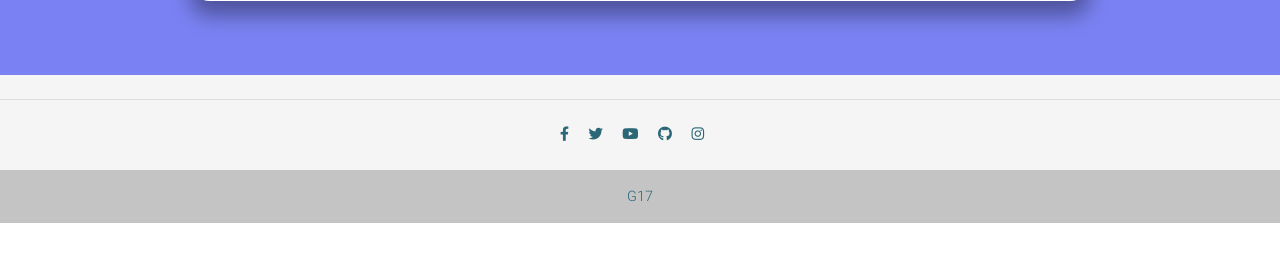
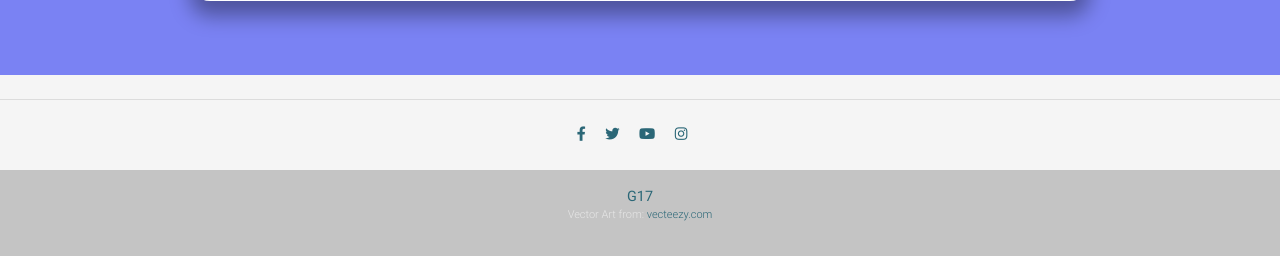
Before and after one commit to ssheoran13/fcs-ecommerce, a Django app: template templates/view_seller_profile.html in a window 1280 px wide. Shown: the part 606-862 px from the top of the page. Before the commit the page ends 829 px from the top, so only its background shows below. Run offline with Django 3.2, Linux system fonts and the light colour scheme; the template is opened without the code that fills it: most values are stand-ins (such as "Sample title", 1, 10 or a date in 2020); parts of the project's set-up code (start-up, migrations or seed data) failed here and were passed over; some libraries are stand-ins or nearby versions.

Commit message:
changed footer

```diff
--- a/templates/view_seller_profile.html
+++ b/templates/view_seller_profile.html
@@ -33,7 +33,6 @@
       border-radius: 20px;
       box-shadow: 0 15px 20px rgba(0, 0, 0, 0.356);
       align-items: center;
-      /* font-family: 'Quicksand', sans-serif; */
       margin-top: 100px;
       margin-bottom: 50px;
       padding: 20px;
@@ -115,27 +114,21 @@
 
   {% csrf_token %}
 
-
   <nav class="navbar fixed-top navbar-expand-lg navbar-light white scrolling-navbar">
     <div class="container">
 
-      <!-- Brand -->
       <a class="navbar-brand waves-effect" href="#">
         <img src="{% static 'img/logo.png' %}" style="width:35px; height:35px">
-        <!-- <strong class="blue-text">FCS e-Commerce</strong> -->
       </a>
 
-      <!-- Collapse -->
       <button class="navbar-toggler" type="button" data-toggle="collapse" data-target="#navbarSupportedContent"
       aria-controls="navbarSupportedContent" aria-expanded="false" aria-label="Toggle navigation">
       <span class="navbar-toggler-icon"></span>
     </button>
 
-    <!-- Links -->
     <div class="collapse navbar-collapse" id="navbarSupportedContent">
-      <!-- Left -->
       <ul class="navbar-nav mr-auto"></ul>
-      <!-- Right -->
+
       <ul class="navbar-nav nav-flex-icons">
         {% if request.user.is_authenticated %}
         <li class="nav-item">
@@ -161,9 +154,9 @@
     <p id="email">{{seller.user.email}}</p>
 
     {% if seller.is_verified == True %}
-      <p id="status">Status: <span id="ver-status">Verified</span></p>
+    <p id="status">Status: <span id="ver-status">Verified</span></p>
     {% else %}
-      <p id="status">Status: <span id="not-ver-status">Not Verified</span></p>
+    <p id="status">Status: <span id="not-ver-status">Not Verified</span></p>
     {% endif %}
     <p id="items">My Products</p>
     <p>You have added the following items:</p>
@@ -183,38 +176,19 @@
     <a href="{% url 'core:sellerhome' %}" id="go-back">Back</a>
   </div>
 </div>
+<footer class="page-footer text-center font-small mt-4 wow fadeIn">
+  <hr class="my-4">
+  <div class="pb-4">
+    <a href=""><i class="fab fa-facebook-f mr-3"></i></a>
+    <a href=""><i class="fab fa-twitter mr-3"></i></a>
+    <a href=""><i class="fab fa-youtube mr-3"></i></a>
+    <a href=""><i class="fab fa-instagram mr-3"></i></a>
+  </div>
+  <div class="footer-copyright py-3">
+    <a href="#"><strong>G17</strong></a>
+    <p style="font-size:11px">Vector Art from: <a href="https://www.vecteezy.com" style="font-size:11px">vecteezy.com</a></p>
+  </div>
+</footer>
 
-<footer class="page-footer text-center font-small mt-4 wow fadeIn">
-
-  <hr class="my-4">
-
-  <!-- Social icons -->
-  <div class="pb-4">
-    <a href="" target="_blank">
-      <i class="fab fa-facebook-f mr-3"></i>
-    </a>
-
-    <a href="" target="_blank">
-      <i class="fab fa-twitter mr-3"></i>
-    </a>
-
-    <a href="" target="_blank">
-      <i class="fab fa-youtube mr-3"></i>
-    </a>
-
-    <a href="" target="_blank">
-      <i class="fab fa-github mr-3"></i>
-    </a>
-
-    <a href="" target="_blank">
-      <i class="fab fa-instagram mr-3"></i>
-    </a>
-  </div>
-
-  <div class="footer-copyright py-3">
-    <a href="#" target="_blank"><strong></strong>G17</strong></a>
-  </div>
-
-</footer>
 </body>
 </html>
```
